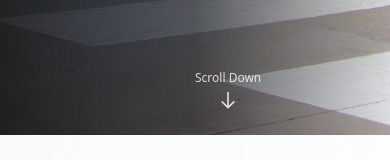
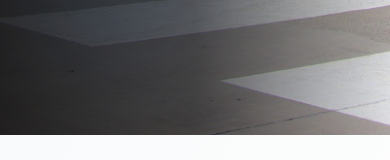
Before and after one commit to omytech-kenya/ena-coach, a React (Vite) app: page /#/ in a window 390 px wide. Shown: the part 773-933 px from the top of the page. Built offline with nearby package versions, Linux system fonts and the light colour scheme.

Commit message:
remove the scroll down animation

```diff
--- a/pages/HomePage.tsx
+++ b/pages/HomePage.tsx
@@ -23,7 +23,7 @@ const HomePage: React.FC = () => {
     return (
         <div className="min-h-screen">
                         {/* Enhanced Hero Section */}
-            <div className="relative min-h-screen bg-gradient-to-br from-blue-900 via-black to-gray-900 overflow-hidden">
+            <div className="relative bg-gradient-to-br from-blue-900 via-black to-gray-900 overflow-hidden">
                 {/* Background Video/Image */}
                 <div className="absolute inset-0 bg-cover bg-center bg-no-repeat"
                      style={{ backgroundImage: "url('/ena12.png')" }}>
@@ -35,7 +35,7 @@ const HomePage: React.FC = () => {
                 <div className="absolute bottom-20 left-10 w-40 h-40 bg-blue-500/20 rounded-full blur-3xl animate-pulse delay-1000"></div>
 
                 {/* Hero Content */}
-                <div className="relative z-10 flex flex-col items-start justify-start min-h-screen text-white px-4 sm:px-6 lg:px-8 max-w-7xl mx-auto pt-8 sm:pt-8 lg:pt-16 pb-8 sm:pb-20 lg:pb-28">
+                <div className="relative z-10 flex flex-col items-start justify-start min-h-screen text-white px-4 sm:px-6 lg:px-8 max-w-7xl mx-auto pt-8 sm:pt-8 lg:pt-16 pb-4 sm:pb-8 lg:pb-12">
                     <div className="max-w-4xl lg:max-w-3xl">
                         <div className="inline-flex items-center px-4 sm:px-6 py-2 sm:py-3 bg-ena-yellow/20 backdrop-blur-sm rounded-full border border-ena-yellow/30 mb-6 sm:mb-8">
                             <span className="text-ena-yellow text-sm sm:text-base font-semibold">🚌 Kenya's Premier Transport Service</span>
@@ -84,15 +84,7 @@ const HomePage: React.FC = () => {
                         </div>
                     </div>
 
-                    {/* Scroll Down Indicator - Only visible on small devices */}
-                    <div className="sm:hidden absolute bottom-4 left-1/2 transform -translate-x-1/2 animate-bounce">
-                        <div className="flex flex-col items-center text-white/80">
-                            <span className="text-xs mb-1">Scroll Down</span>
-                            <svg className="w-5 h-5" fill="none" stroke="currentColor" viewBox="0 0 24 24">
-                                <path strokeLinecap="round" strokeLinejoin="round" strokeWidth={2} d="M19 14l-7 7m0 0l-7-7m7 7V3" />
-                            </svg>
-                        </div>
-                    </div>
+
                 </div>
             </div>
 
```
